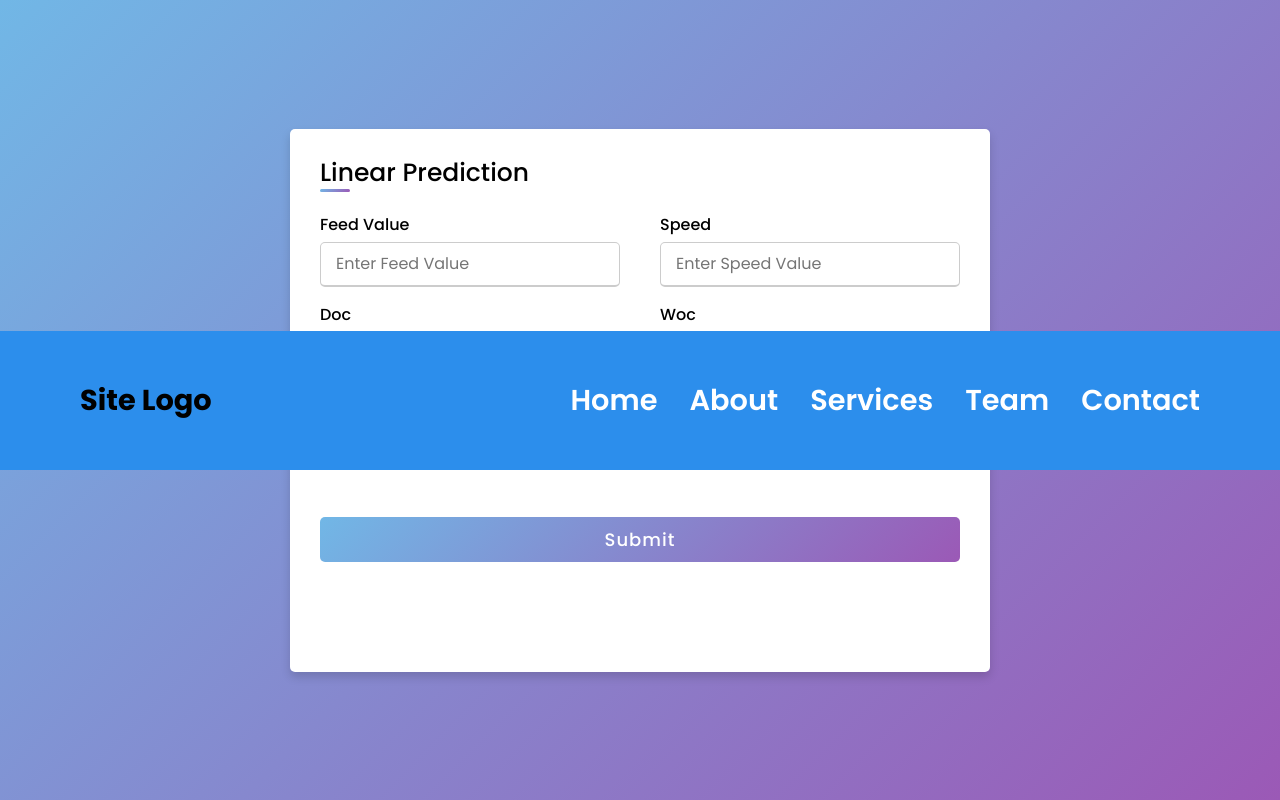
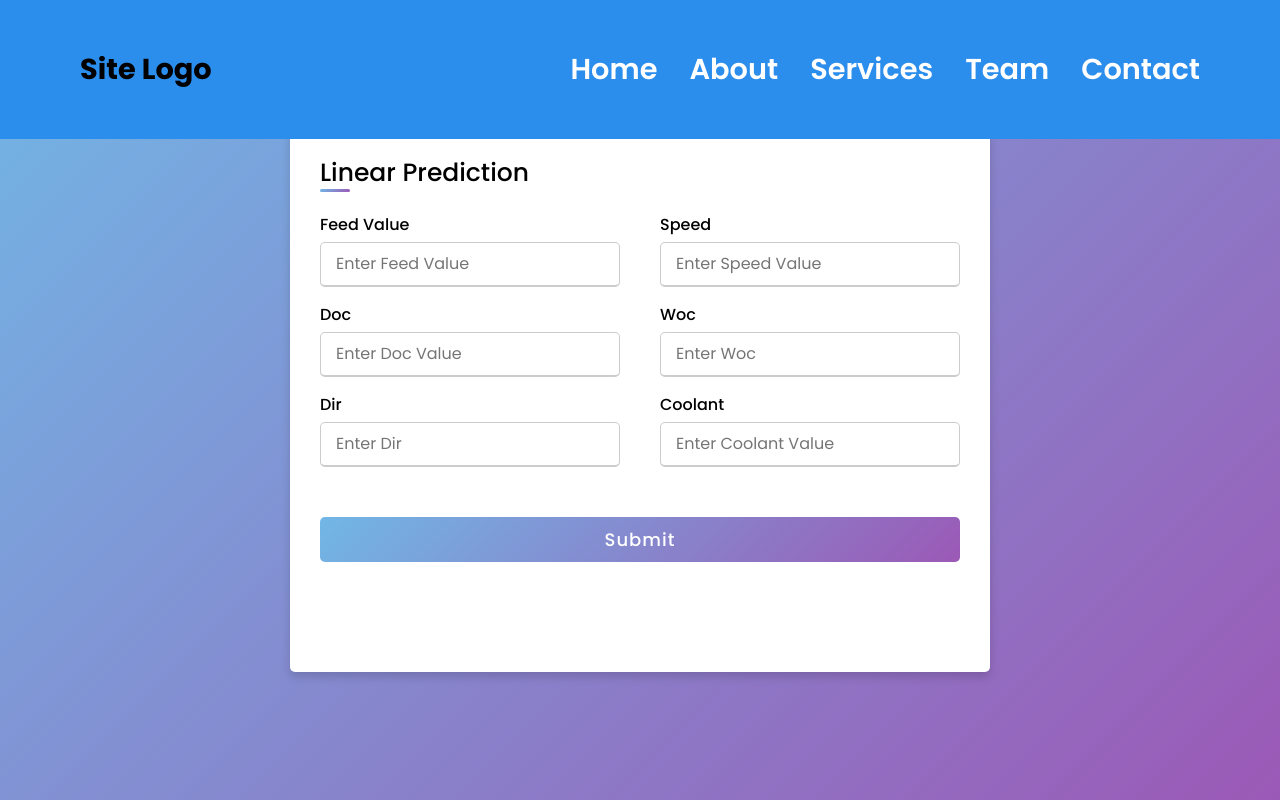
Before and after one commit to SettiNaveenNaidu/MAJOR_PROJECT, a Flask app: page / in a window 1280 px wide. Run offline with Flask 2, Linux system fonts and the light colour scheme; parts of the project's set-up code (start-up, migrations or seed data) failed here and were passed over.

Commit message:
Update new.html

```diff
--- a/templates/new.html
+++ b/templates/new.html
@@ -8,9 +8,8 @@
      <meta name="viewport" content="width=device-width, initial-scale=1.0">
    </head>
 <body>
-
-    <div class="form" id="form" >
-      <header>
+  <div class="header">
+    <header>
       <nav>
         <a href="#home" id="logo">Site Logo</a>
         <i class="fas fa-bars" id="ham-menu"></i>
@@ -33,6 +32,10 @@
         </ul>
       </nav>
     </header>
+  </div>
+
+    <div class="form" id="form" >
+
     <div class="container">
         <div class="title">Linear Prediction</div>
         <div class="content">
```
